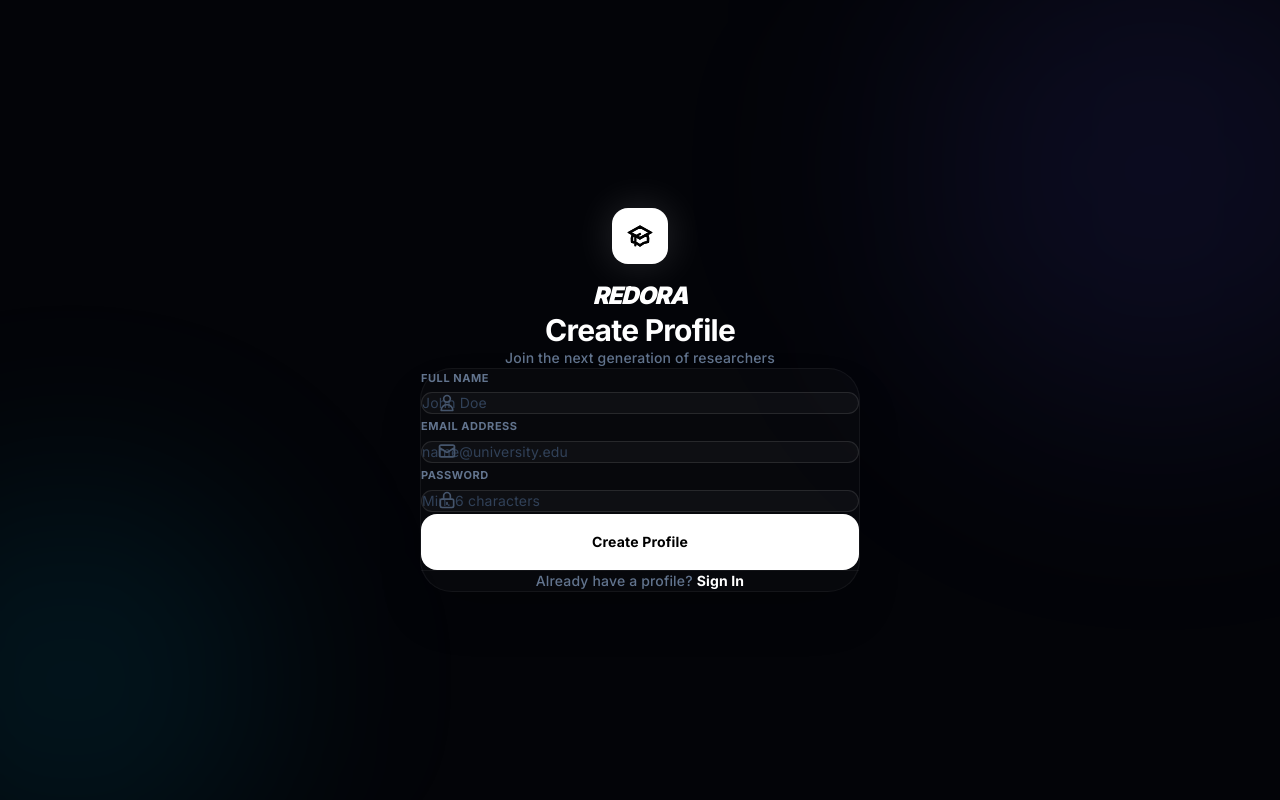
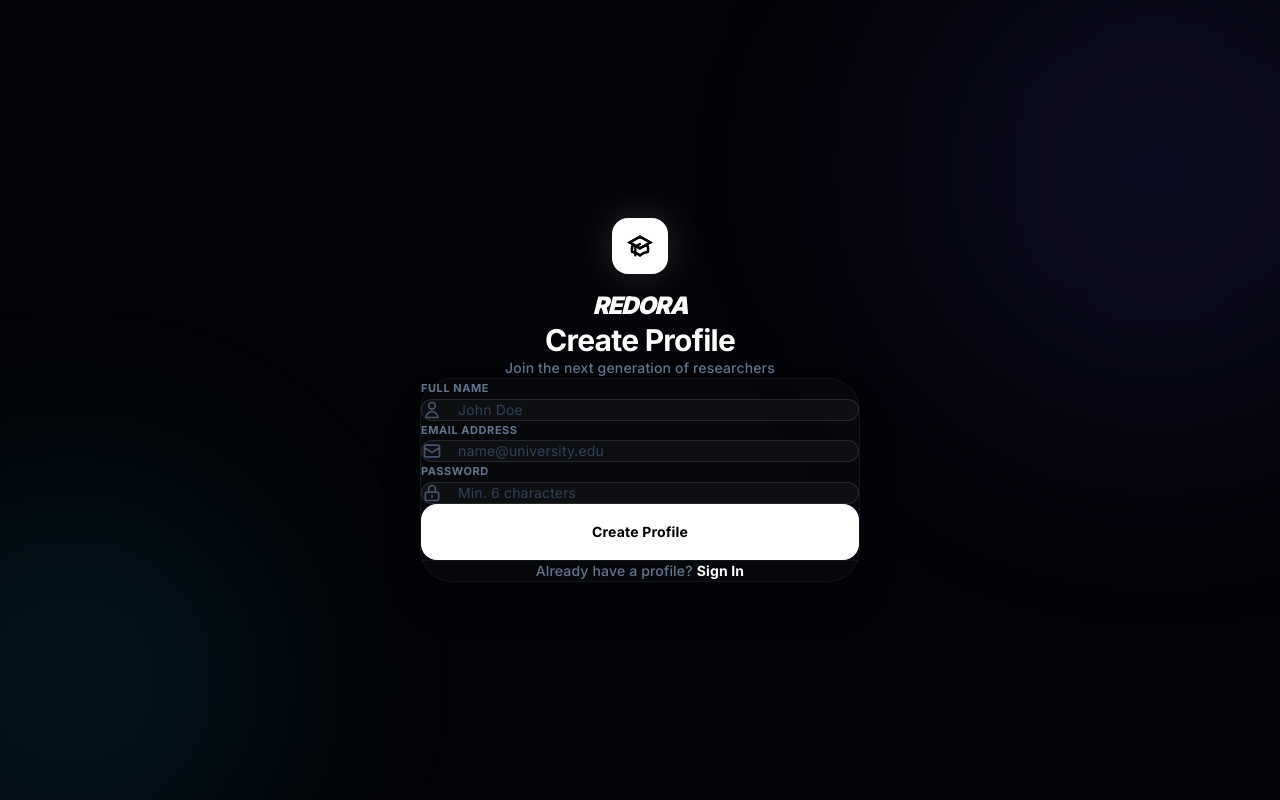
Before and after one commit to Devil1409/redora, a React (Vite) app in the folder frontend/: page /register in a window 1280 px wide. Built offline with nearby package versions, Linux system fonts and the light colour scheme; no server answers.

Commit message:
fix landing page

```diff
--- a/frontend/src/pages/Landing.jsx
+++ b/frontend/src/pages/Landing.jsx
@@ -54,9 +54,9 @@ export default function Landing() {
             <span className="text-transparent bg-clip-text bg-gradient-to-r from-indigo-400 to-cyan-400 italic">OF STUDYING.</span>
           </h1>
 
-          <p className="text-xl md:text-2xl text-slate-400 max-w-2xl mx-auto leading-relaxed font-medium">
-            AI Smart Learning Assistant with
-            Summarization and Quiz Generation.Learn faster with AI intelligence.
+          <p className="text-xl md:text-2xl text-slate-400 max-w-3xl mx-auto leading-relaxed font-medium">
+            AI Smart Learning Assistant with Summarization and Quiz Generation.<br />
+            Learn faster with AI intelligence.
           </p>
 
           <div className="flex justify-center pt-6">
--- a/frontend/src/pages/Login.jsx
+++ b/frontend/src/pages/Login.jsx
@@ -60,28 +60,28 @@ export default function Login() {
           <form onSubmit={handleSubmit} className="space-y-6">
             <div className="space-y-2">
               <label className="block text-[11px] font-bold text-slate-500 uppercase tracking-wider ml-1">Email Address</label>
-              <div className="relative group">
-                <HiOutlineMail className="absolute left-4 top-1/2 -translate-y-1/2 w-5 h-5 text-slate-600 group-focus-within:text-indigo-400 transition-colors" />
+              <div className="flex items-center gap-4 bg-white/[0.03] border border-white/10 rounded-2xl px-5 group focus-within:border-indigo-500/50 focus-within:bg-white/[0.05] transition-all">
+                <HiOutlineMail className="w-5 h-5 text-slate-600 group-focus-within:text-indigo-400 transition-colors shrink-0" />
                 <input
                   type="email"
                   value={email}
                   onChange={e => setEmail(e.target.value)}
                   placeholder="name@example.com"
-                  className="w-full bg-white/[0.03] border border-white/10 rounded-2xl py-4 pl-12 pr-4 outline-none focus:border-indigo-500/50 focus:bg-white/[0.05] transition-all text-white text-sm placeholder:text-slate-700"
+                  className="w-full bg-transparent py-4 outline-none text-white text-sm placeholder:text-slate-700"
                 />
               </div>
             </div>
 
             <div className="space-y-2">
               <label className="block text-[11px] font-bold text-slate-500 uppercase tracking-wider ml-1">Password</label>
-              <div className="relative group">
-                <HiOutlineLockClosed className="absolute left-4 top-1/2 -translate-y-1/2 w-5 h-5 text-slate-600 group-focus-within:text-indigo-400 transition-colors" />
+              <div className="flex items-center gap-4 bg-white/[0.03] border border-white/10 rounded-2xl px-5 group focus-within:border-indigo-500/50 focus-within:bg-white/[0.05] transition-all">
+                <HiOutlineLockClosed className="w-5 h-5 text-slate-600 group-focus-within:text-indigo-400 transition-colors shrink-0" />
                 <input
                   type="password"
                   value={password}
                   onChange={e => setPassword(e.target.value)}
                   placeholder="••••••••"
-                  className="w-full bg-white/[0.03] border border-white/10 rounded-2xl py-4 pl-12 pr-4 outline-none focus:border-indigo-500/50 focus:bg-white/[0.05] transition-all text-white text-sm placeholder:text-slate-700"
+                  className="w-full bg-transparent py-4 outline-none text-white text-sm placeholder:text-slate-700"
                 />
               </div>
             </div>
--- a/frontend/src/pages/Register.jsx
+++ b/frontend/src/pages/Register.jsx
@@ -58,42 +58,42 @@ export default function Register() {
           <form onSubmit={handleSubmit} className="space-y-5">
             <div className="space-y-2">
               <label className="block text-[11px] font-bold text-slate-500 uppercase tracking-wider ml-1">Full Name</label>
-              <div className="relative group">
-                <HiOutlineUser className="absolute left-4 top-1/2 -translate-y-1/2 w-5 h-5 text-slate-600 group-focus-within:text-indigo-400 transition-colors" />
+              <div className="flex items-center gap-4 bg-white/[0.03] border border-white/10 rounded-2xl px-5 group focus-within:border-indigo-500/50 focus-within:bg-white/[0.05] transition-all">
+                <HiOutlineUser className="w-5 h-5 text-slate-600 group-focus-within:text-indigo-400 transition-colors shrink-0" />
                 <input
                    type="text"
                    value={username}
                    onChange={e => setUsername(e.target.value)}
                    placeholder="John Doe"
-                  className="w-full bg-white/[0.03] border border-white/10 rounded-2xl py-4 pl-12 pr-4 outline-none focus:border-indigo-500/50 focus:bg-white/[0.05] transition-all text-white text-sm placeholder:text-slate-700"
+                   className="w-full bg-transparent py-4 outline-none text-white text-sm placeholder:text-slate-700"
                 />
               </div>
             </div>
 
             <div className="space-y-2">
               <label className="block text-[11px] font-bold text-slate-500 uppercase tracking-wider ml-1">Email Address</label>
-              <div className="relative group">
-                <HiOutlineMail className="absolute left-4 top-1/2 -translate-y-1/2 w-5 h-5 text-slate-600 group-focus-within:text-indigo-400 transition-colors" />
+              <div className="flex items-center gap-4 bg-white/[0.03] border border-white/10 rounded-2xl px-5 group focus-within:border-indigo-500/50 focus-within:bg-white/[0.05] transition-all">
+                <HiOutlineMail className="w-5 h-5 text-slate-600 group-focus-within:text-indigo-400 transition-colors shrink-0" />
                 <input
                    type="email"
                    value={email}
                    onChange={e => setEmail(e.target.value)}
                    placeholder="name@university.edu"
-                  className="w-full bg-white/[0.03] border border-white/10 rounded-2xl py-4 pl-12 pr-4 outline-none focus:border-indigo-500/50 focus:bg-white/[0.05] transition-all text-white text-sm placeholder:text-slate-700"
+                   className="w-full bg-transparent py-4 outline-none text-white text-sm placeholder:text-slate-700"
                 />
               </div>
             </div>
 
             <div className="space-y-2">
               <label className="block text-[11px] font-bold text-slate-500 uppercase tracking-wider ml-1">Password</label>
-              <div className="relative group">
-                <HiOutlineLockClosed className="absolute left-4 top-1/2 -translate-y-1/2 w-5 h-5 text-slate-600 group-focus-within:text-indigo-400 transition-colors" />
+              <div className="flex items-center gap-4 bg-white/[0.03] border border-white/10 rounded-2xl px-5 group focus-within:border-indigo-500/50 focus-within:bg-white/[0.05] transition-all">
+                <HiOutlineLockClosed className="w-5 h-5 text-slate-600 group-focus-within:text-indigo-400 transition-colors shrink-0" />
                 <input
                    type="password"
                    value={password}
                    onChange={e => setPassword(e.target.value)}
                    placeholder="Min. 6 characters"
-                  className="w-full bg-white/[0.03] border border-white/10 rounded-2xl py-4 pl-12 pr-4 outline-none focus:border-indigo-500/50 focus:bg-white/[0.05] transition-all text-white text-sm placeholder:text-slate-700"
+                   className="w-full bg-transparent py-4 outline-none text-white text-sm placeholder:text-slate-700"
                 />
               </div>
             </div>
```
Lines whose indentation alone changed are shown as unchanged.
